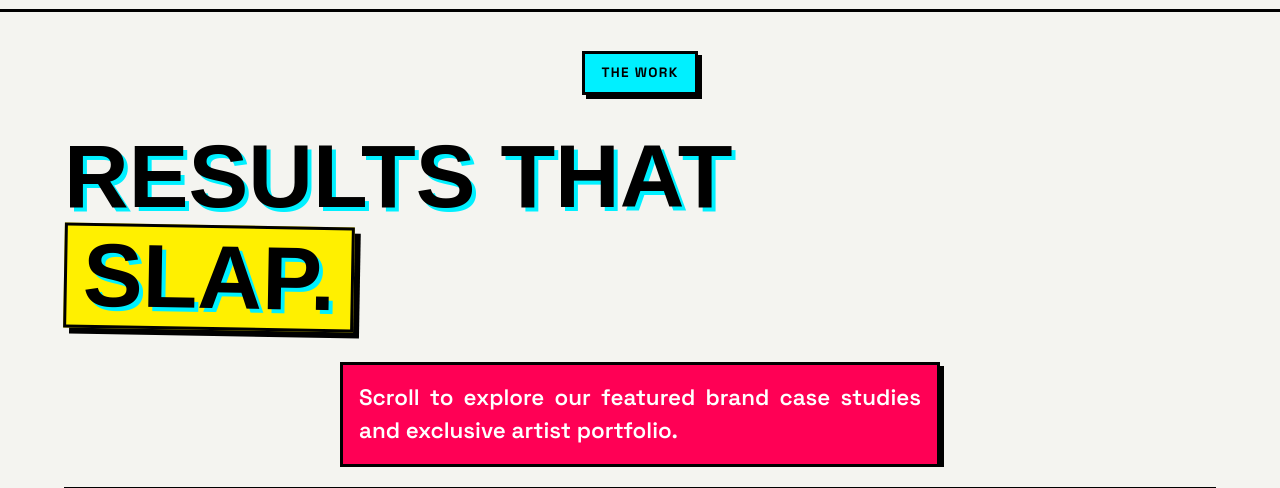
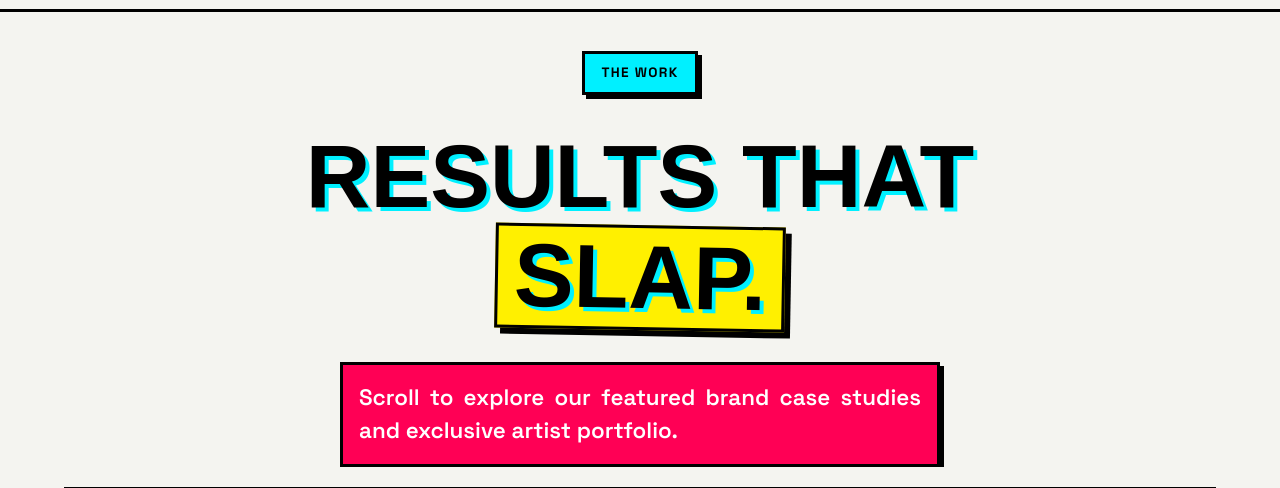
Before and after one commit to dextiii09/ReachuMedia, a plain HTML site: page portfolio.html in a window 1280 px wide. Shown: the part 89-577 px from the top of the page. Drawn offline with Linux system fonts and the light colour scheme; a web font is replaced by a local one.

Commit message:
fix: center align hero heading on portfolio page

```diff
--- a/portfolio.html
+++ b/portfolio.html
@@ -100,7 +100,7 @@
           "
           >THE WORK</span
         >
-        <h1 style="font-size: clamp(3rem, 7vw, 6rem)">
+        <h1 style="font-size: clamp(3rem, 7vw, 6rem); text-align: center;">
           Results that <br /><span
             class="highlight"
             style="background: var(--accent-yellow); transform: rotate(1deg)"
```
